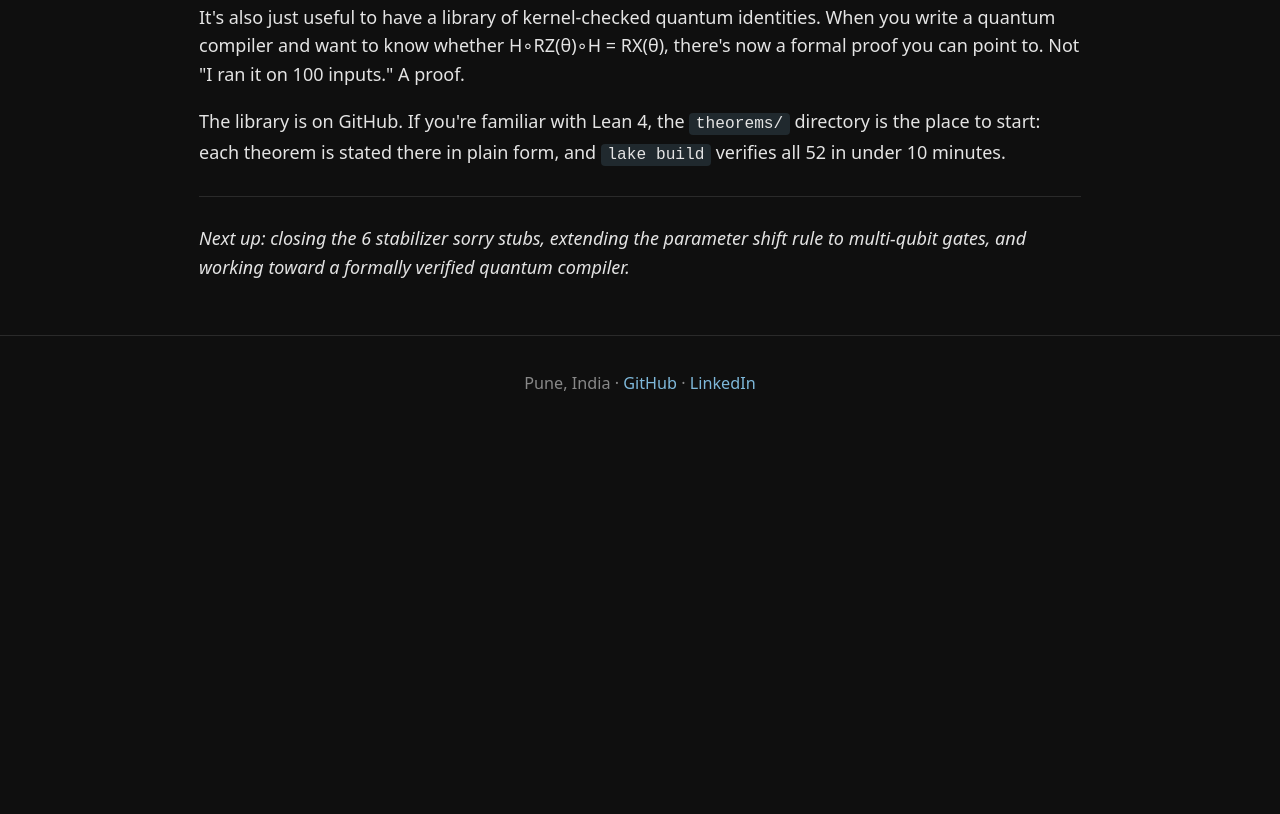
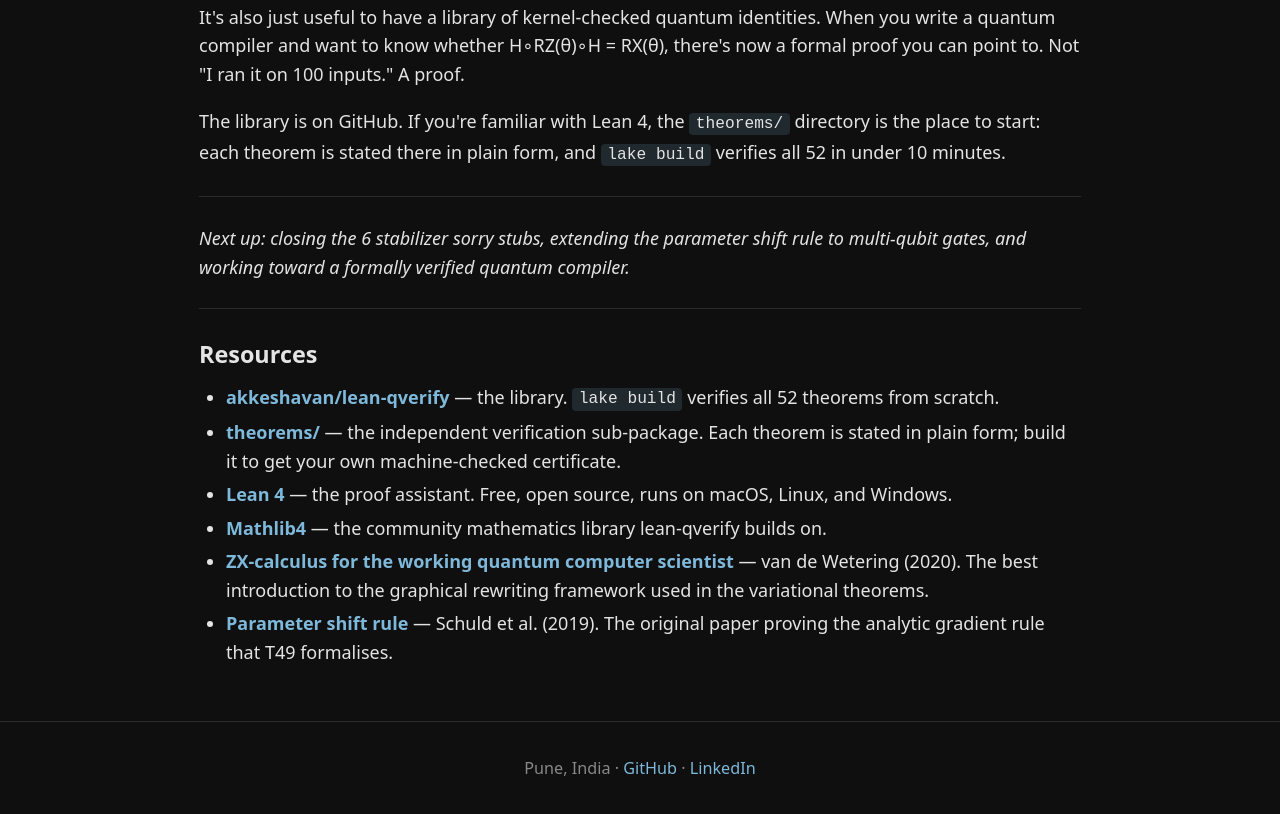
Before and after one commit to akkeshavan/ak-webpage, an Eleventy site: page webpage/blog/lean-qverify-verifying-quantum-circuits.md in a window 1280 px wide. Shown: the part 10443-11257 px from the top of the page. Before the commit the page ends 10874 px from the top, so only its background shows below. Built offline with nearby package versions, Linux system fonts and the light colour scheme; Eleventy itself is replaced by a stand-in of ours; files that its build step writes are made by us from their sources.

Commit message:
Add resources section with repo links to lean-qverify post

```diff
--- a/webpage/blog/lean-qverify-verifying-quantum-circuits.md
+++ b/webpage/blog/lean-qverify-verifying-quantum-circuits.md
@@ -299,3 +299,14 @@ The library is on GitHub. If you're familiar with Lean 4, the `theorems/` direct
 ---
 
 *Next up: closing the 6 stabilizer sorry stubs, extending the parameter shift rule to multi-qubit gates, and working toward a formally verified quantum compiler.*
+
+---
+
+## Resources
+
+- **[akkeshavan/lean-qverify](https://github.com/akkeshavan/lean-qverify)** — the library. `lake build` verifies all 52 theorems from scratch.
+- **[theorems/](https://github.com/akkeshavan/lean-qverify/tree/main/theorems)** — the independent verification sub-package. Each theorem is stated in plain form; build it to get your own machine-checked certificate.
+- **[Lean 4](https://lean-lang.org/)** — the proof assistant. Free, open source, runs on macOS, Linux, and Windows.
+- **[Mathlib4](https://leanprover-community.github.io/mathlib4_docs/)** — the community mathematics library lean-qverify builds on.
+- **[ZX-calculus for the working quantum computer scientist](https://arxiv.org/abs/2012.13966)** — van de Wetering (2020). The best introduction to the graphical rewriting framework used in the variational theorems.
+- **[Parameter shift rule](https://arxiv.org/abs/1811.11184)** — Schuld et al. (2019). The original paper proving the analytic gradient rule that T49 formalises.
```
